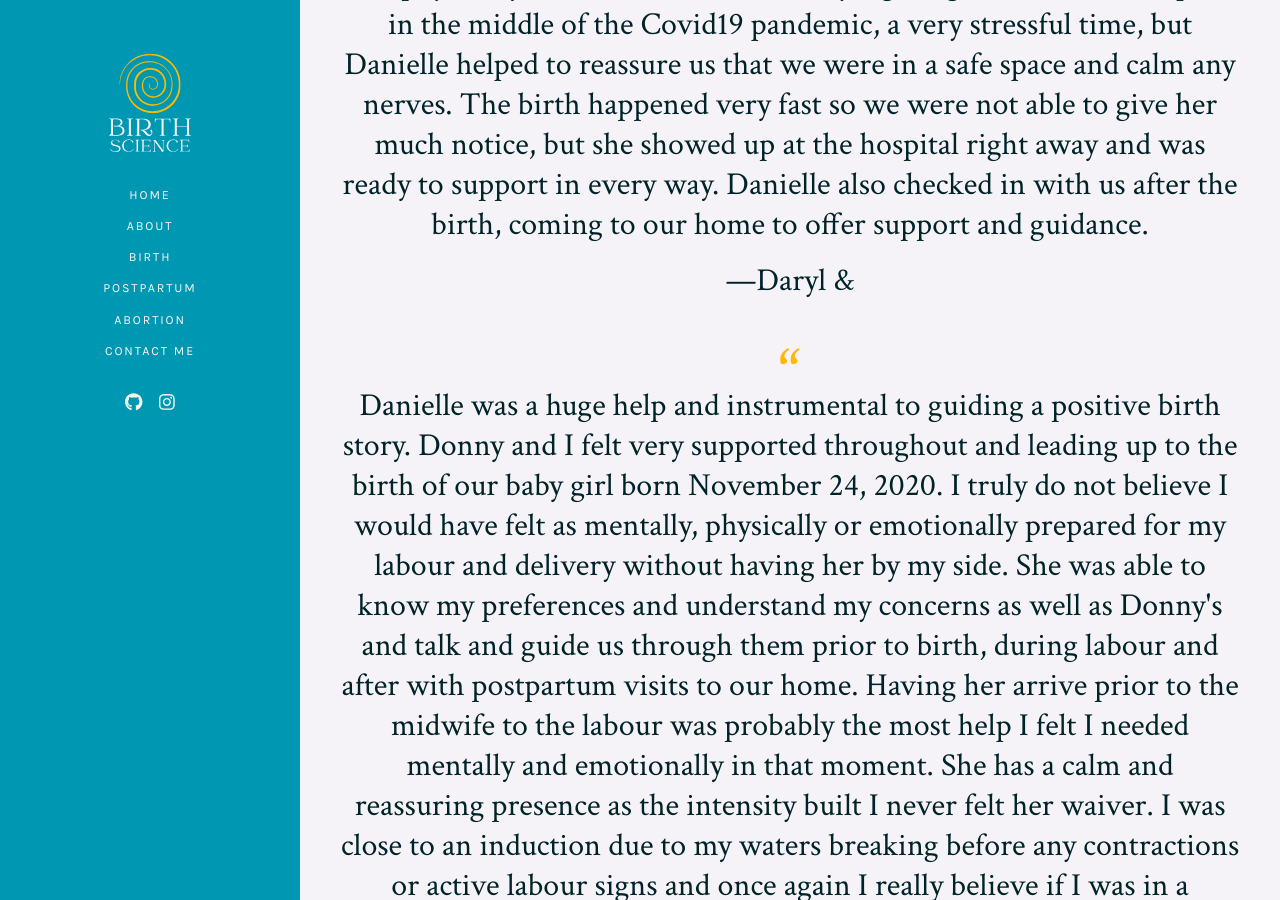
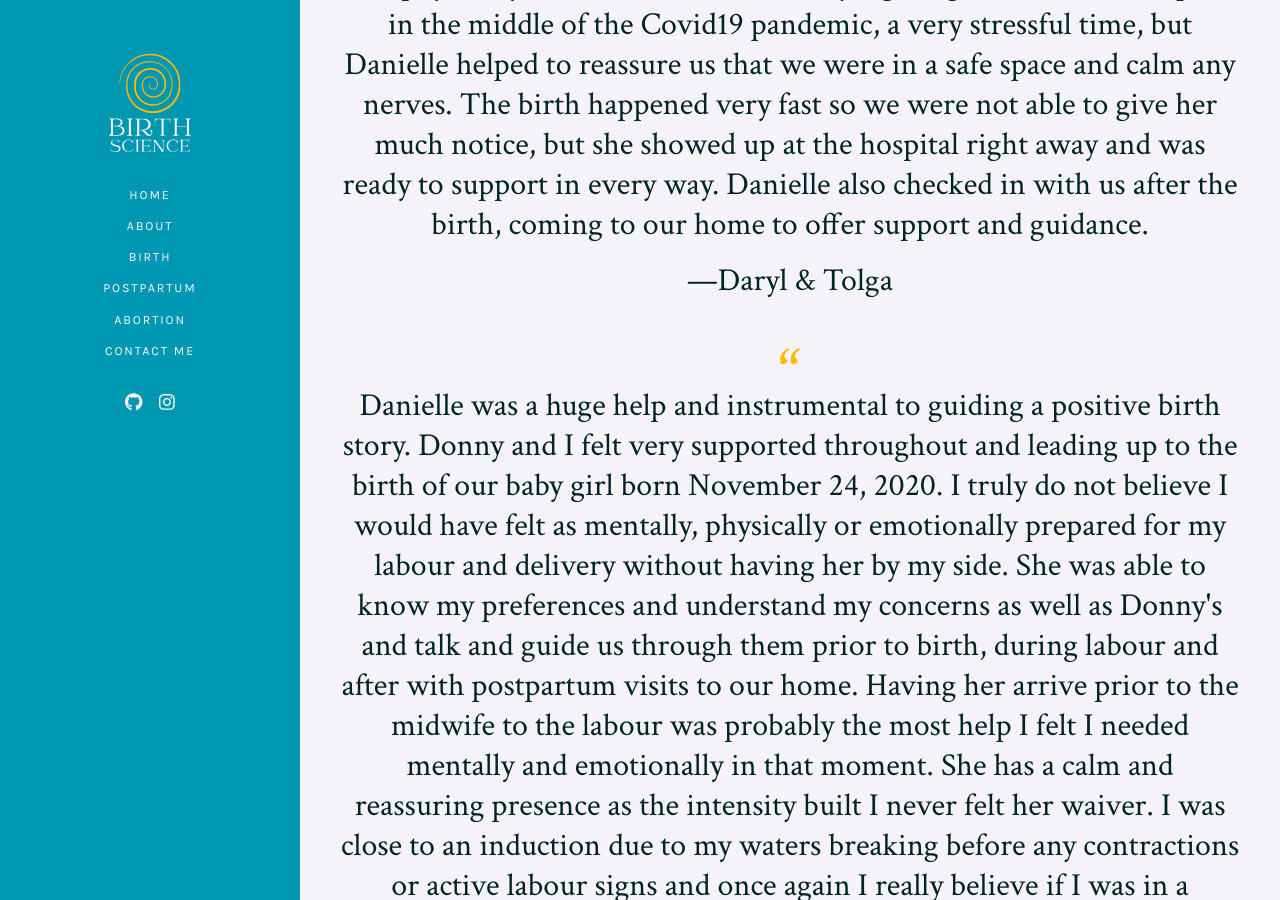
Before and after one commit to mch3rry/mypage, a Jekyll site: the page built from testimonials.md, in a window 1280 px wide and 900 px high, scrolled down 627 px. Built offline with Jekyll 4.4.1, drawn with Linux system fonts in a browser that asks for light colours.

Commit message:
Update testimonials.md

```diff
--- a/testimonials.md
+++ b/testimonials.md
@@ -10,7 +10,7 @@ title: Testimonials
 
 <blockquote cite="https://doulamatch.net/testimonial/detail/72342">
   <p>Danielle was extremely supportive and helpful before, during and after the birth of my daughter. She was there for us emotionally, mentally, and physically (when she had to hold my leg!). I gave birth in a hospital in the middle of the Covid19 pandemic, a very stressful time, but Danielle helped to reassure us that we were in a safe space and calm any nerves. The birth happened very fast so we were not able to give her much notice, but she showed up at the hospital right away and was ready to support in every way. Danielle also checked in with us after the birth, coming to our home to offer support and guidance.</p>
-  <footer>—Daryl &</footer>
+  <footer>—Daryl & Tolga</footer>
 </blockquote>
 
 <blockquote cite="https://doulamatch.net/testimonial/detail/64975">
```
